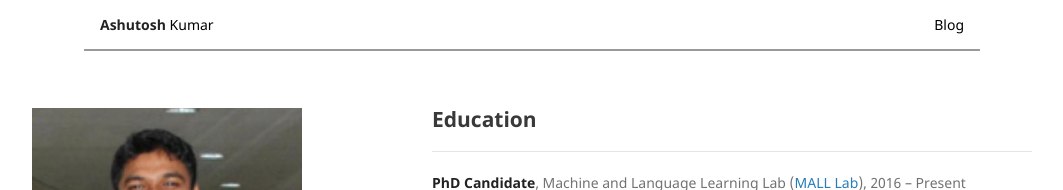
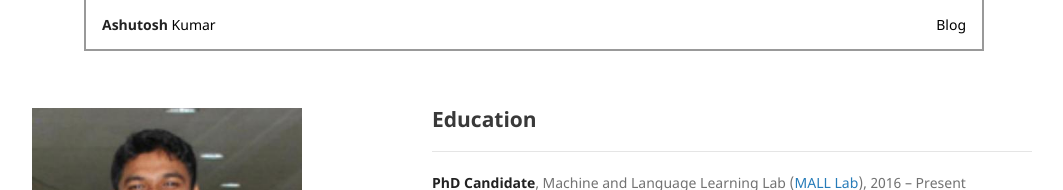
Before and after one commit to ashutoshml/ashutoshml.github.io, a Jekyll site: the page built from index.md, in a window 1280 px wide. Shown: the top 190 px of the page, without its empty margins (108-1171 px from the left). Built offline with Jekyll 4.4.1, drawn with Linux system fonts in a browser that asks for light colours; our own code applies the rules of GitHub Pages for plain Markdown files.

Commit message:
Update website, theme level changes

```diff
--- a/_sass/jekyll-theme-minimal.scss
+++ b/_sass/jekyll-theme-minimal.scss
@@ -40,8 +40,8 @@ a {
 }
 
 a:hover, a:focus {
-  color:#069;
-  font-weight: bold;
+    color:#ff0000;
+    // font-weight: bold;
 }
 
 a small {
--- a/assets/css/main.css
+++ b/assets/css/main.css
@@ -7,6 +7,8 @@
     top: 0; /* Position the navbar at the top of the page */
     width: 70%; /* Full width */
     border-bottom: 2px solid #999;
+    border-left: 2px solid #999;
+    border-right: 2px solid #999;
 }
 
 /* Links inside the navbar */
@@ -32,7 +34,7 @@
 .posts{
     margin:auto;
     margin-top:60px;
-    width:50%;
+    width:800px;
     align:center;
     word-wrap:break-word;
 }
```
Also changed, not shown: _layouts/post.html (indentation only). Lines whose indentation alone changed are shown as unchanged.
